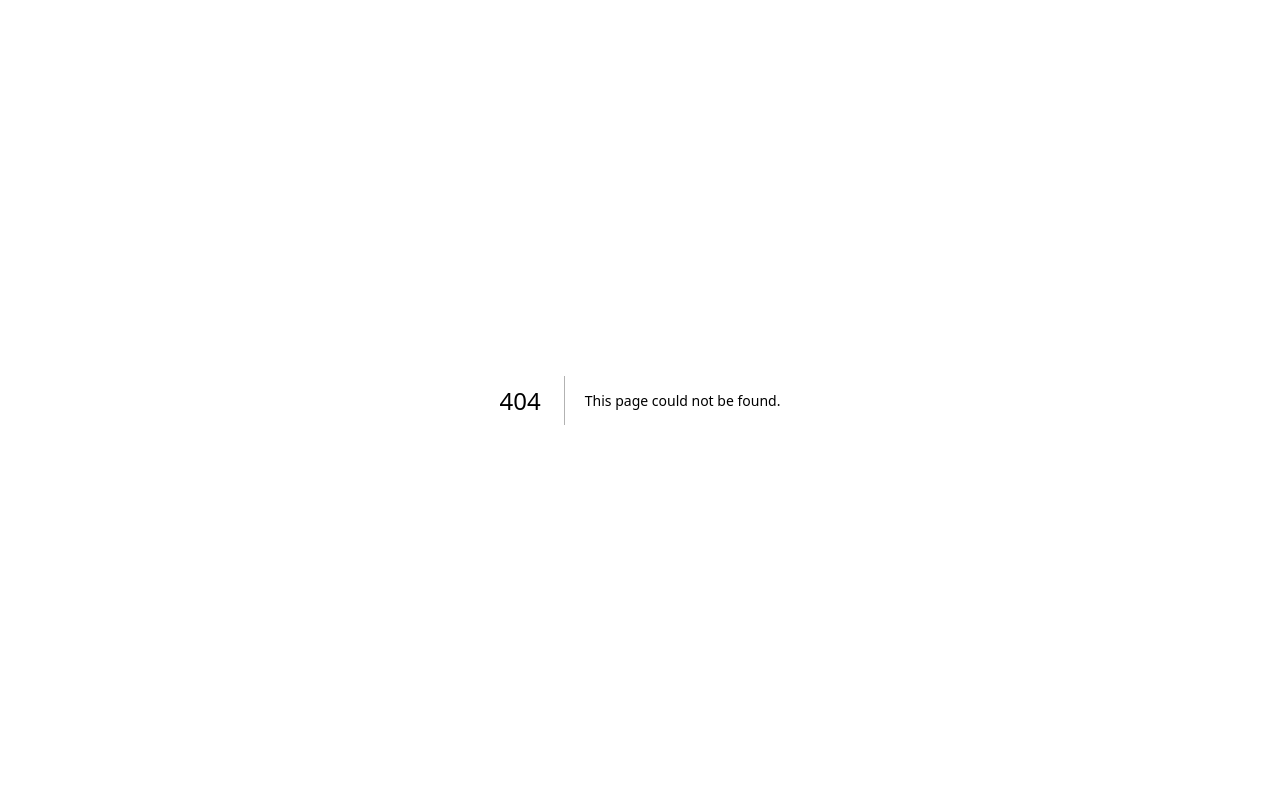
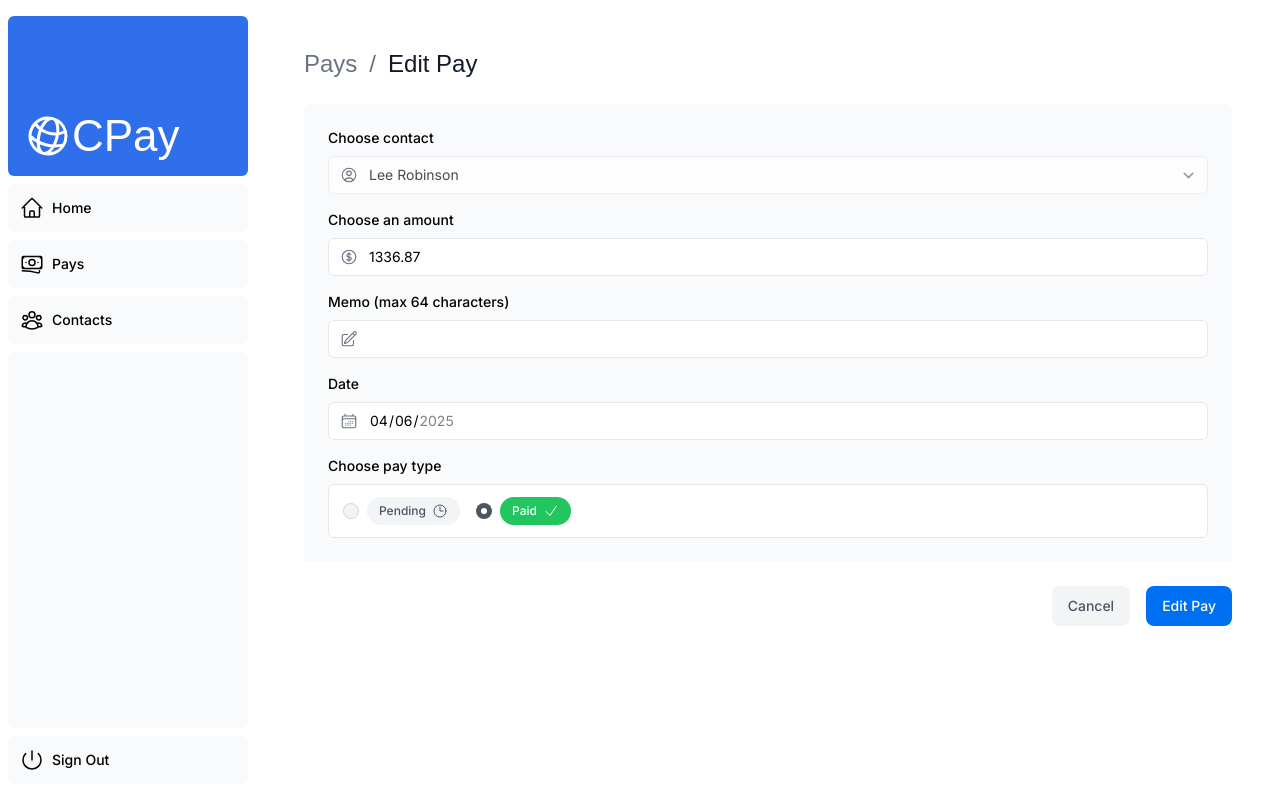
Before and after one commit to mpangilinan/melissa-liu-take-home, a Next.js app: page /dashboard/pays/edit/13b56b64-14df-4efa-8edf-567d80291c27 in a window 1280 px wide. Before the commit this address had no page. Built offline with nearby package versions, Linux system fonts and the light colour scheme; a web font is replaced by a local one.

Commit message:
[feature] Route to edit form and edit a pay

```diff
--- /dev/null
+++ b/app/dashboard/pays/edit/[id]/page.tsx
@@ -0,0 +1,29 @@
+import EditPayForm from '@/app/ui/pays/edit-form';
+import Breadcrumbs from '@/app/ui/pays/breadcrumbs';
+import { fetchContacts, fetchPayById } from '@/app/lib/data';
+
+type PageProps = {
+    params: { id: string };
+  };
+
+export default async function Page( {params} : PageProps) {
+    const contacts = await fetchContacts();
+    const { id } = await params;
+    const pay = await fetchPayById(id);
+
+    return (
+        <main>
+            <Breadcrumbs
+                breadcrumbs={[
+                    { label: 'Pays', href: `/dashboard/pays/edit/${id}` },
+                    {
+                        label: 'Edit Pay',
+                        href: '/dashboard/pays/edit',
+                        active: true,
+                    },
+                ]}
+            />
+            <EditPayForm contacts={contacts} pay={pay}/>
+        </main>
+    );
+}
--- a/app/lib/actions.ts
+++ b/app/lib/actions.ts
@@ -4,7 +4,7 @@ import { z } from 'zod';
 import { user } from './placeholder-data';
 import { Pay } from './definitions';
 import { v4 as uuidv4 } from 'uuid';
-import { fetchContacts, pays } from './data';
+import { fetchContacts, fetchPayById, pays } from './data';
 import { redirect } from 'next/navigation';
 
 const FormSchema = z.object({
@@ -19,7 +19,7 @@ const FormSchema = z.object({
 const CreatePay = FormSchema.omit({ id: true });
 export async function createPay(formData: FormData) {
     const contacts = await fetchContacts();
-    const { contactId, amount, payType, memo, date,  } = CreatePay.parse({
+    const { contactId, amount, payType, memo, date } = CreatePay.parse({
         contactId: formData.get('contactId'),
         amount: formData.get('amount'),
         memo: formData.get('memo'),
@@ -55,3 +55,36 @@ export async function calculateStatus(payType: 'request' | 'pay', date: Date): P
         return isDateInFuture ? 'pending' : 'paid';
     }
 }
+
+const EditFormSchema = z.object({
+    id: z.string(),
+    amount: z.coerce.number(),
+    date: z.string(),
+    memo: z.string().max(64),
+    payType: z.enum(['request', 'pay']),
+});
+
+const EditPay = EditFormSchema;
+export async function editPay(formData: FormData) {
+    const { amount, payType, memo, date, id } = EditPay.parse({
+        id: formData.get('id'),
+        amount: formData.get('amount'),
+        memo: formData.get('memo'),
+        date: formData.get('date'),
+        payType: formData.get('payType')
+    });
+    const amountInCents = amount * 100;
+    const status = await calculateStatus(payType, new Date(date));
+    const pay = await fetchPayById(id);
+
+    const p: Pay = {
+        ...pay,
+        amount: amountInCents,
+        status,
+        date,
+        memo: memo,
+    };
+
+    pays.map(pay => (pay.id === id) ? p : pay);
+    return redirect('/dashboard/pays');
+}
--- a/app/ui/button.tsx
+++ b/app/ui/button.tsx
@@ -9,7 +9,7 @@ export function Button({ children, className, ...rest }: ButtonProps) {
     <button
       {...rest}
       className={clsx(
-        'flex h-10 items-center rounded-lg bg-blue-500 px-4 text-sm font-medium text-white transition-colors hover:bg-blue-400 focus-visible:outline focus-visible:outline-2 focus-visible:outline-offset-2 focus-visible:outline-blue-500 active:bg-blue-600 aria-disabled:cursor-not-allowed aria-disabled:opacity-50',
+        'flex h-10 items-center rounded-lg bg-blue-500 px-4 text-sm font-medium text-white transition-colors hover:bg-blue-400 focus-visible:outline focus-visible:outline-2 focus-visible:outline-offset-2 focus-visible:outline-blue-500 active:bg-blue-600 aria-disabled:cursor-not-allowed aria-disabled:opacity-50 disabled:cursor-not-allowed disabled:opacity-50',
         className,
       )}
     >
--- a/app/ui/pays/buttons.tsx
+++ b/app/ui/pays/buttons.tsx
@@ -16,7 +16,7 @@ export function CreatePay() {
 export function UpdatePay({ id }: { id: string }) {
   return (
     <Link
-      href="/dashboard/pays"
+      href={`/dashboard/pays/edit/${id}`}
       className="rounded-md border p-2 hover:bg-gray-100"
     >
       <PencilIcon className="w-5" />
--- a/app/ui/pays/edit-form.tsx
+++ b/app/ui/pays/edit-form.tsx
@@ -1,24 +1,35 @@
 'use client';
 
-import { ContactField, PayForm } from '@/app/lib/definitions';
+import { ContactField, Pay, PayForm } from '@/app/lib/definitions';
 import {
   CheckIcon,
   ClockIcon,
   CurrencyDollarIcon,
   UserCircleIcon,
+  CalendarDaysIcon,
+  PencilSquareIcon,
 } from '@heroicons/react/24/outline';
 import Link from 'next/link';
 import { Button } from '@/app/ui/button';
+import { editPay } from '@/app/lib/actions';
+import { user } from '@/app/lib/placeholder-data';
 
-export default function EditPayForm({
-  pay,
-  contacts,
-}: {
-  pay: PayForm;
-  contacts: ContactField[];
-}) {
+export default function EditPayForm({pay}: {pay: Pay}) {
+  if (!pay) return 'No pay available';
+
+  const contact = ([pay.recipient, pay.sender]).filter(contact => contact.name !== user.name)[0];
+
+  const today = new Date();
+  today.setDate(today.getDate() + 30);
+  const date30DaysFromNow = today.toISOString().split('T')[0];
+  const payDate = new Date(pay.date);
+
+  const formattedAmount = ( pay.amount / 100).toFixed(2);
+  const shouldBeDisabled = pay.status === 'paid' && payDate < today;
+
   return (
-    <form>
+    <form action={editPay}>
+      <input type="hidden" name="id" value={pay.id} />
       <div className="rounded-md bg-gray-50 p-4 md:p-6">
         {/* Contact Name */}
         <div className="mb-4">
@@ -26,20 +37,16 @@ export default function EditPayForm({
             Choose contact
           </label>
           <div className="relative">
-            <select
+          <select
               id="contact"
               name="contactId"
               className="peer block w-full cursor-pointer rounded-md border border-gray-200 py-2 pl-10 text-sm outline-2 placeholder:text-gray-500"
-              defaultValue={pay.contact_id}
+              defaultValue={contact.name}
+              disabled
             >
-              <option value="" disabled>
-                Select a contact
+              <option key={contact.id} value={contact.id}>
+                {contact.name}
               </option>
-              {contacts.map((contact) => (
-                <option key={contact.id} value={contact.id}>
-                  {contact.name}
-                </option>
-              ))}
             </select>
             <UserCircleIcon className="pointer-events-none absolute left-3 top-1/2 h-[18px] w-[18px] -translate-y-1/2 text-gray-500" />
           </div>
@@ -57,8 +64,9 @@ export default function EditPayForm({
                 name="amount"
                 type="number"
                 step="0.01"
-                defaultValue={pay.amount}
-                placeholder="Enter USD amount"
+                defaultValue={formattedAmount}
+                required
+                disabled={shouldBeDisabled}
                 className="peer block w-full rounded-md border border-gray-200 py-2 pl-10 text-sm outline-2 placeholder:text-gray-500"
               />
               <CurrencyDollarIcon className="pointer-events-none absolute left-3 top-1/2 h-[18px] w-[18px] -translate-y-1/2 text-gray-500 peer-focus:text-gray-900" />
@@ -66,19 +74,60 @@ export default function EditPayForm({
           </div>
         </div>
 
+        {/* Memo */}
+        <div className="mb-4">
+          <label htmlFor="amount" className="mb-2 block text-sm font-medium">
+            Memo (max 64 characters)
+          </label>
+          <div className="relative mt-2 rounded-md">
+            <div className="relative">
+              <input
+                id="memo"
+                name="memo"
+                type="text"
+                value={pay.memo}
+                className="peer block w-full rounded-md border border-gray-200 py-2 pl-10 text-sm outline-2 placeholder:text-gray-500"
+              />
+              <PencilSquareIcon className="pointer-events-none absolute left-3 top-1/2 h-[18px] w-[18px] -translate-y-1/2 text-gray-500"/>
+            </div>
+          </div>
+        </div>
+
+        {/* Date */}
+        <div className="mb-4">
+          <label htmlFor="amount" className="mb-2 block text-sm font-medium">
+            Date
+          </label>
+          <div className="relative mt-2 rounded-md">
+            <div className="relative">
+              <input
+                type="date"
+                id="date"
+                name="date"
+                defaultValue={pay.date}
+                min={pay.date}
+                max={date30DaysFromNow}
+                disabled={shouldBeDisabled}
+                className="peer block w-full rounded-md border border-gray-200 py-2 pl-10 text-sm outline-2 placeholder:text-gray-500"
+              />
+              <CalendarDaysIcon className="pointer-events-none absolute left-3 top-1/2 h-[18px] w-[18px] -translate-y-1/2 text-gray-500"/>
+            </div>
+          </div>
+        </div>
+
         {/* Pay Status */}
         <fieldset>
           <legend className="mb-2 block text-sm font-medium">
-            Set the pay status
+            Choose pay type
           </legend>
           <div className="rounded-md border border-gray-200 bg-white px-[14px] py-3">
             <div className="flex gap-4">
               <div className="flex items-center">
                 <input
-                  id="pending"
-                  name="status"
+                  id="request"
+                  name="payType"
                   type="radio"
-                  value="pending"
+                  value="request"
                   defaultChecked={pay.status === 'pending'}
                   className="h-4 w-4 cursor-pointer border-gray-300 bg-gray-100 text-gray-600 focus:ring-2"
                 />
@@ -91,15 +140,15 @@ export default function EditPayForm({
               </div>
               <div className="flex items-center">
                 <input
-                  id="paid"
-                  name="status"
+                  id="pay"
+                  name="payType"
                   type="radio"
-                  value="paid"
+                  value="pay"
                   defaultChecked={pay.status === 'paid'}
                   className="h-4 w-4 cursor-pointer border-gray-300 bg-gray-100 text-gray-600 focus:ring-2"
                 />
                 <label
-                  htmlFor="paid"
+                  htmlFor="pay"
                   className="ml-2 flex cursor-pointer items-center gap-1.5 rounded-full bg-green-500 px-3 py-1.5 text-xs font-medium text-white"
                 >
                   Paid <CheckIcon className="h-4 w-4" />
@@ -116,7 +165,7 @@ export default function EditPayForm({
         >
           Cancel
         </Link>
-        <Button type="submit">Edit Pay</Button>
+        <Button type="submit" >Edit Pay</Button>
       </div>
     </form>
   );
--- a/app/ui/pays/table.tsx
+++ b/app/ui/pays/table.tsx
@@ -2,6 +2,7 @@ import Image from 'next/image';
 import { UpdatePay, DeletePay } from '@/app/ui/pays/buttons';
 import { fetchFilteredPays } from '@/app/lib/data';
 import { formatCurrency } from '@/app/lib/utils';
+import { user } from '@/app/lib/placeholder-data';
 
 export default async function PaysTable({
   query,
@@ -32,9 +33,9 @@ export default async function PaysTable({
                         height={28}
                         alt={`${pay.sender.name}'s profile picture`}
                       />
-                      <p>{pay.name}</p>
+                      <p>{pay.sender.name}</p>
                     </div>
-                    <p className="text-sm text-gray-500">{pay.email}</p>
+                    <p className="text-sm text-gray-500">{pay.sender.email}</p>
                   </div>
                 </div>
                 <div className="flex w-full items-center justify-between pt-4">
@@ -129,15 +130,20 @@ export default async function PaysTable({
                     </div>
                   </td>
                   <td className="whitespace-nowrap py-3 pl-6 pr-3">
+                    {(pay.sender.id === user.id || pay.recipient.id === user.id) &&
                     <div className="flex justify-end gap-3">
                       <UpdatePay id={pay.id} />
                       <DeletePay id={pay.id} />
                     </div>
+}
                   </td>
                 </tr>
               ))}
             </tbody>
           </table>
+          {pays.length === 0 && (
+                <p>No pay results found.</p>
+              )}
         </div>
       </div>
     </div>
```
Also changed, not shown: 1 other file (tests, documents, lock files or other folders).
